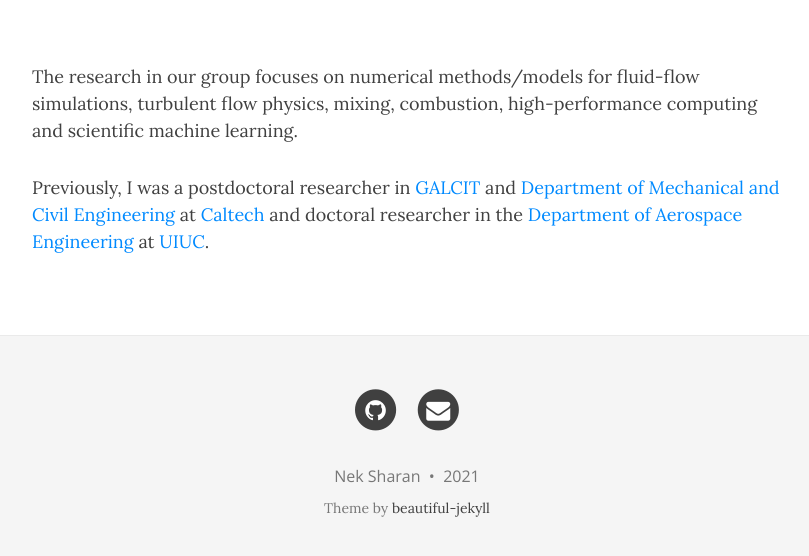
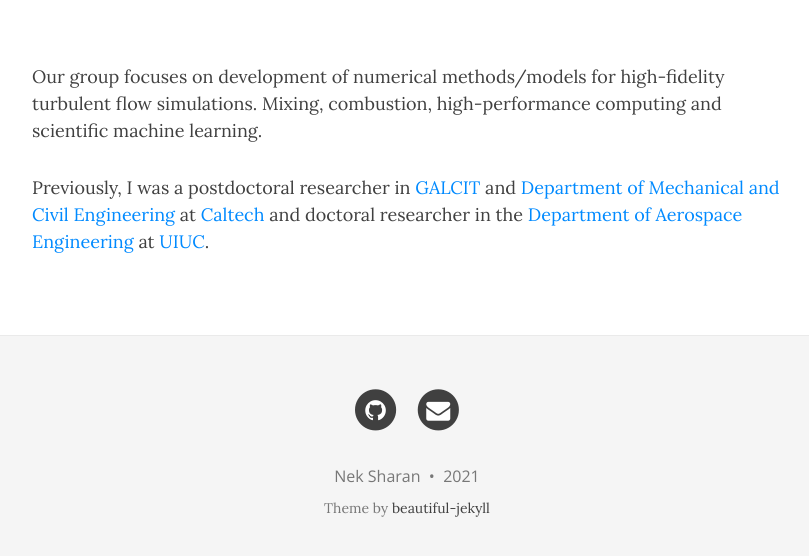
Before and after one commit to neksharan/neksharan.github.io, a Jekyll site: the page built from index.html, in a window 1280 px wide and 1114 px high. Shown: the part 545-1101 px from the top of the window, without its empty margins (233-1042 px from the left). Built offline with Jekyll 4.4.1, drawn with Linux system fonts in a browser that asks for light colours; nearby versions of some CDN libraries; the list of posts is cut into pages by our own code; some of the changed text lies outside the part shown.

Commit message:
edited image

```diff
--- a/index.html
+++ b/index.html
@@ -5,12 +5,12 @@
 use-site-title: true
 bigimg:
   - "/img/Qcrit_flatPlateBL.png"
-  - "/img/CylVort_LineCont1_cropped.png" : "SIO Pier / Brian Stock"
-  - "/img/jet3D_schematic_mod.png" : "R Workshop / Josh Stewart"
-  - "/img/jet_titleSlide.jpeg" : "Cayman Islands DOE RV Seakeeper / Brian Stock (REEF)"
+  - "/img/CylVort_LineCont1_cropped.png"
+  - "/img/jet3D_schematic_mod.png"
+  - "/img/jet_titleSlide.jpeg"
 ---
 
-<p> The research in our group focuses on numerical methods/models for fluid-flow simulations, turbulent flow physics, mixing, combustion, high-performance computing and scientific machine learning.</p>
+<p> Our group focuses on development of numerical methods/models for high-fidelity turbulent flow simulations. Mixing, combustion, high-performance computing and scientific machine learning.</p>
 
 <p>Previously, I was a postdoctoral researcher in <a href="https://www.galcit.caltech.edu/" target="_blank" rel=“noreferrer noopener”>GALCIT</a> and <a href="https://www.mce.caltech.edu/" target="_blank" rel=“noreferrer noopener”>Department of Mechanical and Civil Engineering</a> at <a href="https://www.caltech.edu/" target="_blank" rel=“noreferrer noopener”>Caltech</a> and doctoral researcher in the <a href="https://www.ae.illinois.edu/" target="_blank" rel=“noreferrer noopener”>Department of Aerospace Engineering </a> at <a href="https://www.illinois.edu/" target="_blank" rel=“noreferrer noopener”>UIUC</a>.</p>
 
```
Also changed, not shown: img/404-southpark.jpg (deleted), img/avatar-icon.png (deleted), img/bgimage.png (deleted), img/hello_world.jpeg (deleted), img/install-steps.gif (deleted), img/path.jpg (deleted).
